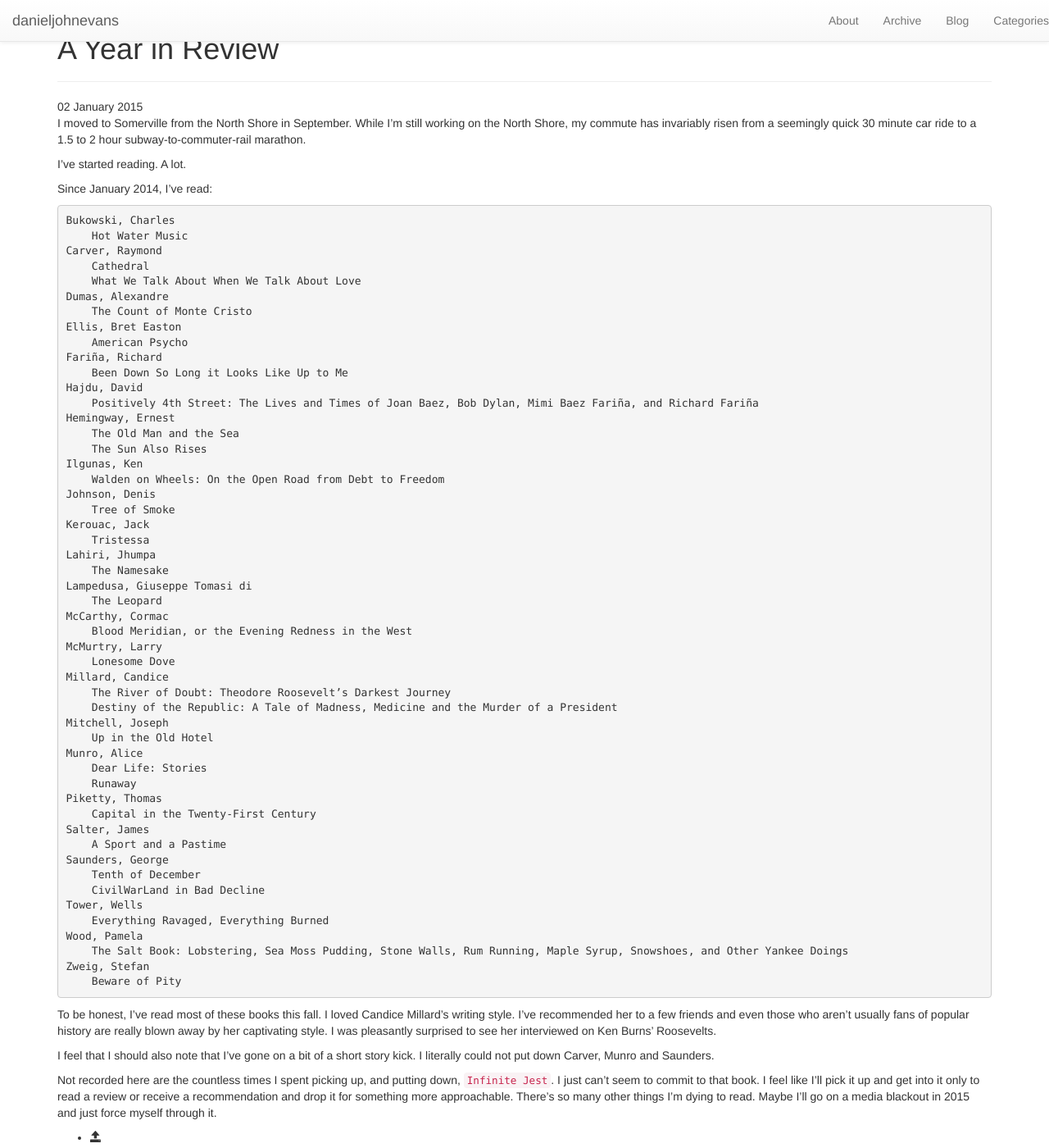
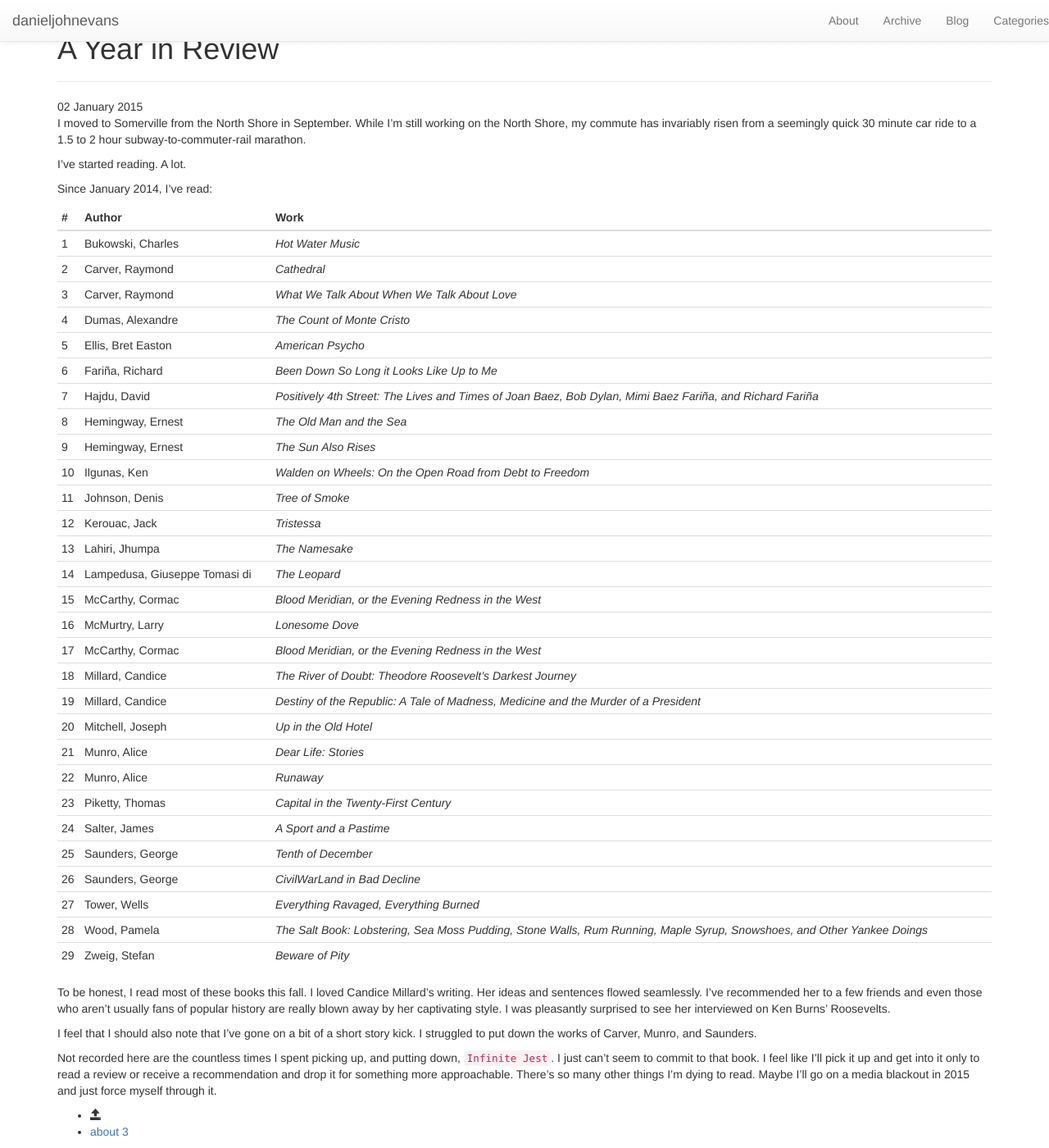
Before and after one commit to danieljohnevans/danieljohnevans.github.io, a Jekyll site: the page built from _posts/2015-01-02-books-in-review.markdown, in a window 1280 px wide and 1400 px high. Shown: the whole window at 82% size. Built offline with Jekyll 4.4.1, drawn with Linux system fonts in a browser that asks for light colours; nearby versions of some CDN libraries; library files that are not in the unit come from our copies.

```diff
--- a/_posts/2015-01-02-books-in-review.markdown
+++ b/_posts/2015-01-02-books-in-review.markdown
@@ -10,61 +10,169 @@
 
 Since January 2014, I’ve read:
 
-    Bukowski, Charles
-        Hot Water Music
-    Carver, Raymond
-        Cathedral
-        What We Talk About When We Talk About Love
-    Dumas, Alexandre
-        The Count of Monte Cristo
-    Ellis, Bret Easton
-        American Psycho
-    Fariña, Richard
-        Been Down So Long it Looks Like Up to Me
-    Hajdu, David
-        Positively 4th Street: The Lives and Times of Joan Baez, Bob Dylan, Mimi Baez Fariña, and Richard Fariña
-    Hemingway, Ernest
-        The Old Man and the Sea
-        The Sun Also Rises
-    Ilgunas, Ken
-        Walden on Wheels: On the Open Road from Debt to Freedom
-    Johnson, Denis
-        Tree of Smoke
-    Kerouac, Jack
-        Tristessa
-    Lahiri, Jhumpa
-        The Namesake
-    Lampedusa, Giuseppe Tomasi di
-        The Leopard
-    McCarthy, Cormac
-        Blood Meridian, or the Evening Redness in the West
-    McMurtry, Larry
-        Lonesome Dove
-    Millard, Candice
-        The River of Doubt: Theodore Roosevelt’s Darkest Journey
-        Destiny of the Republic: A Tale of Madness, Medicine and the Murder of a President
-    Mitchell, Joseph
-        Up in the Old Hotel
-    Munro, Alice
-        Dear Life: Stories
-        Runaway
-    Piketty, Thomas
-        Capital in the Twenty-First Century
-    Salter, James
-        A Sport and a Pastime
-    Saunders, George
-        Tenth of December
-        CivilWarLand in Bad Decline
-    Tower, Wells
-        Everything Ravaged, Everything Burned
-    Wood, Pamela
-        The Salt Book: Lobstering, Sea Moss Pudding, Stone Walls, Rum Running, Maple Syrup, Snowshoes, and Other Yankee Doings
-    Zweig, Stefan
-        Beware of Pity
+<body>
+    <table class="table table-condensed table-hover">
+    <thead>
+        <tr>
+            <th>#</th>
+            <th>Author</th>
+            <th>Work</th>
+        </tr>
+    </thead>
+    <tbody>
+    <tr>
+        <td>1</td>
+        <td>Bukowski, Charles </td>
+        <td><i>Hot Water Music</i></td>
+    </tr>
+    <tr>
+        <td>2</td>
+        <td>Carver, Raymond </td>
+        <td><i>Cathedral</i></td>
+    </tr>
+    <tr>
+        <td>3</td>
+        <td>Carver, Raymond </td>
+        <td><i>What We Talk About When We Talk About Love</i></td>
+    </tr>
+    <tr>
+        <td>4</td>
+        <td>Dumas, Alexandre  </td>
+        <td><i>The Count of Monte Cristo</i></td>
+    </tr>
+    <tr>
+        <td>5</td>
+        <td>Ellis, Bret Easton  </td>
+        <td><i>American Psycho</i></td>
+    </tr>
+    <tr>
+        <td>6</td>
+        <td>Fariña, Richard </td>
+        <td><i>Been Down So Long it Looks Like Up to Me</i></td>
+    </tr>
+    <tr>
+        <td>7</td>
+        <td>Hajdu, David  </td>
+        <td><i>Positively 4th Street: The Lives and Times of Joan Baez, Bob Dylan, Mimi Baez Fariña, and Richard Fariña</i></td>
+    </tr>
+    <tr>
+        <td>8</td>
+        <td>Hemingway, Ernest  </td>
+        <td><i>The Old Man and the Sea</i></td>
+    </tr>
+    <tr>
+        <td>9</td>
+        <td>Hemingway, Ernest </td>
+        <td><i>The Sun Also Rises</i></td>
+    </tr>
+    <tr>
+        <td>10</td>
+        <td>Ilgunas, Ken  </td>
+        <td><i>Walden on Wheels: On the Open Road from Debt to Freedom</i></td>
+    </tr>
+    <tr>
+        <td>11</td>
+        <td>Johnson, Denis  </td>
+        <td><i>Tree of Smoke</i></td>
+    </tr>
+    <tr>
+        <td>12</td>
+        <td>Kerouac, Jack  </td>
+        <td><i>Tristessa</i></td>
+    </tr>
+    <tr>
+        <td>13</td>
+        <td>Lahiri, Jhumpa  </td>
+        <td><i>The Namesake</i></td>
+    </tr>
+    <tr>
+        <td>14</td>
+        <td>Lampedusa, Giuseppe Tomasi di </td>
+        <td><i>The Leopard</i></td>
+    </tr>
+    <tr>
+        <td>15</td>
+        <td>McCarthy, Cormac  </td>
+        <td><i>Blood Meridian, or the Evening Redness in the West</i></td>
+    </tr>
+    <tr>
+        <td>16</td>
+        <td>McMurtry, Larry   </td>
+        <td><i>Lonesome Dove</i></td>
+    </tr>
+    <tr>
+        <td>17</td>
+        <td>McCarthy, Cormac </td>
+        <td><i>Blood Meridian, or the Evening Redness in the West</i></td>
+    </tr>
+    <tr>
+        <td>18</td>
+        <td>Millard, Candice </td>
+        <td><i>The River of Doubt: Theodore Roosevelt’s Darkest Journey</i></td>
+    </tr>
+    <tr>
+        <td>19</td>
+        <td>Millard, Candice </td>
+        <td><i>Destiny of the Republic: A Tale of Madness, Medicine and the Murder of a President</i></td>
+    </tr>
+    <tr>
+        <td>20</td>
+        <td>Mitchell, Joseph </td>
+        <td><i>Up in the Old Hotel</i></td>
+    </tr>
+    <tr>
+        <td>21</td>
+        <td>Munro, Alice </td>
+        <td><i>Dear Life: Stories</i></td>
+    </tr>
+    <tr>
+        <td>22</td>
+        <td>Munro, Alice </td>
+        <td><i>Runaway</i></td>
+    </tr>
+    <tr>
+        <td>23</td>
+        <td>Piketty, Thomas </td>
+        <td><i>Capital in the Twenty-First Century</i></td>
+    </tr>
+    <tr>
+        <td>24</td>
+        <td>Salter, James </td>
+        <td><i>A Sport and a Pastime</i></td>
+    </tr>
+    <tr>
+        <td>25</td>
+        <td>Saunders, George  </td>
+        <td><i>Tenth of December</i></td>
+    </tr>
+    <tr>
+        <td>26</td>
+        <td>Saunders, George </td>
+        <td><i>CivilWarLand in Bad Decline</i></td>
+    </tr>
+    <tr>
+        <td>27</td>
+        <td>Tower, Wells </td>
+        <td><i>Everything Ravaged, Everything Burned</i></td>
+    </tr>
+    <tr>
+        <td>28</td>
+        <td>Wood, Pamela </td>
+        <td><i>The Salt Book: Lobstering, Sea Moss Pudding, Stone Walls, Rum Running, Maple Syrup, Snowshoes, and Other Yankee Doings</i></td>
+    </tr>
+    <tr>
+        <td>29</td>
+        <td>Zweig, Stefan </td>
+        <td><i>Beware of Pity</i></td>
+    </tr>
+    </tbody>
+    </table>
+</body>
 
-To be honest, I've read most of these books this fall. I loved Candice Millard’s writing style. I’ve recommended her to a few friends and even those who aren’t usually fans of popular history are really blown away by her captivating style. I was pleasantly surprised to see her interviewed on Ken Burns’ Roosevelts.
 
-I feel that I should also note that I’ve gone on a bit of a short story kick. I literally could not put down Carver, Munro and Saunders.
+To be honest, I read most of these books this fall. I loved Candice Millard’s writing. Her ideas and sentences flowed seamlessly. I’ve recommended her to a few friends and even those who aren’t usually fans of popular history are really blown away by her captivating style. I was pleasantly surprised to see her interviewed on Ken Burns’ Roosevelts.
+
+I feel that I should also note that I’ve gone on a bit of a short story kick. I struggled to put down the works of Carver, Munro, and Saunders.
 
 Not recorded here are the countless times I spent picking up, and putting down, `Infinite Jest`. I just can’t seem to commit to that book. I feel like I’ll pick it up and get into it only to read a review or receive a recommendation and drop it for something more approachable. There’s so many other things I’m dying to read. Maybe I’ll go on a media blackout in 2015 and just force myself through it.
 
```
Also changed, not shown: _posts/2015-4-20-technical-notes.markdown (added, +23 -0 lines), assets/themes/bootstrap-3/css/style.css (+4 -4 lines), 11 other files.
